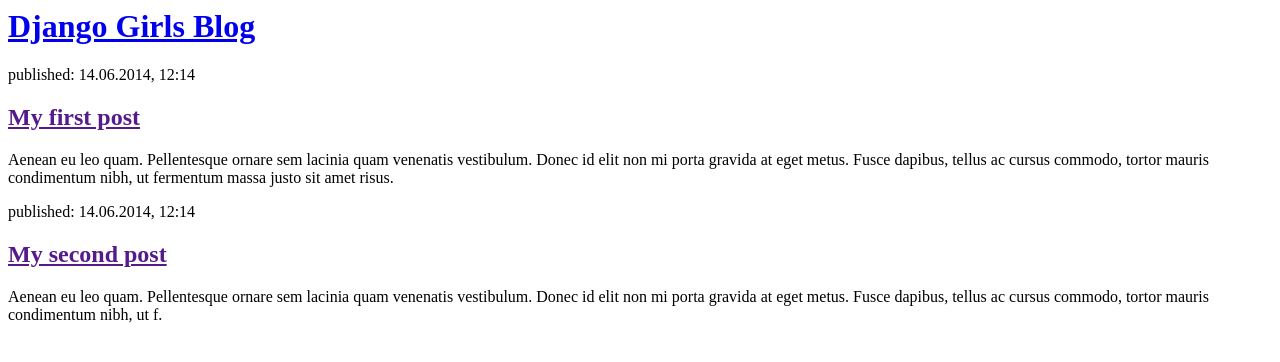
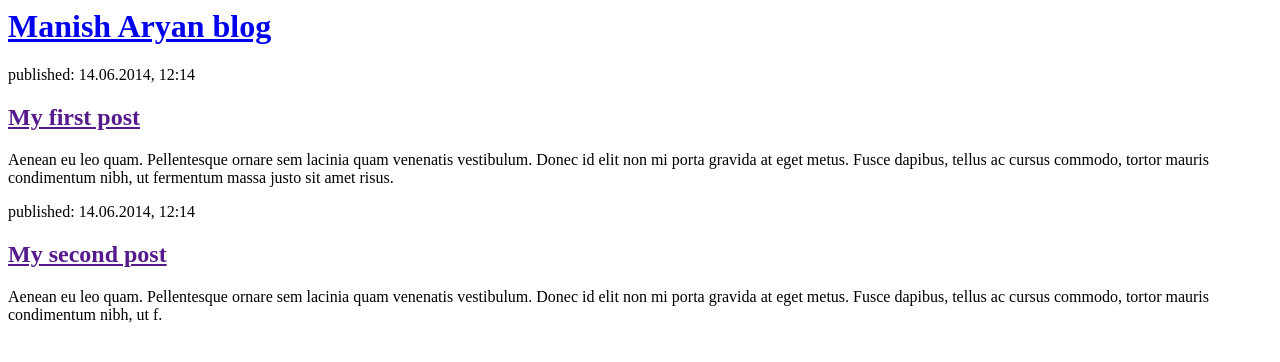
Before and after one commit to manishkumarbit/my-first-blog, a Django app: page / in a window 1280 px wide. Shown: the top 362 px of the page. Run offline with Django 3.2, Linux system fonts and the light colour scheme.

Commit message:
Modified templates to display posts from database.

```diff
--- a/blog/templates/blog/post_list.html
+++ b/blog/templates/blog/post_list.html
@@ -1,10 +1,10 @@
 <html>
     <head>
-        <title>Django Girls blog</title>
+        <title>Manish Aryan Blog</title>
     </head>
     <body>
         <div>
-            <h1><a href="/">Django Girls Blog</a></h1>
+            <h1><a href="/">Manish Aryan blog</a></h1>
         </div>
 
         <div>
--- a/blog/views.py
+++ b/blog/views.py
@@ -1,5 +1,7 @@
 from django.shortcuts import render
+from django.utils import timezone
+from .models import Post
 
-# Create your views here.
 def post_list(request):
+    posts = Post.objects.filter(published_date__lte=timezone.now()).order_by('published_date')
     return render(request, 'blog/post_list.html', {})
```
